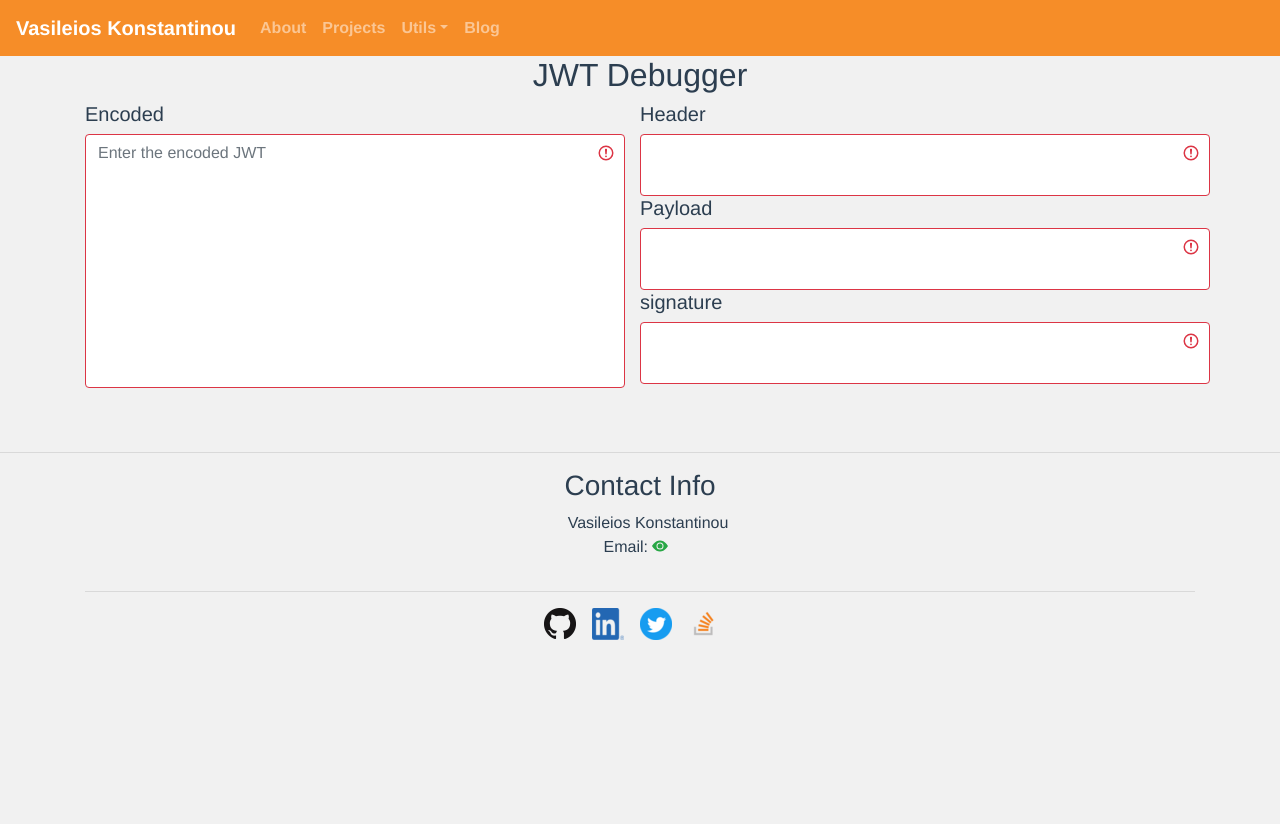
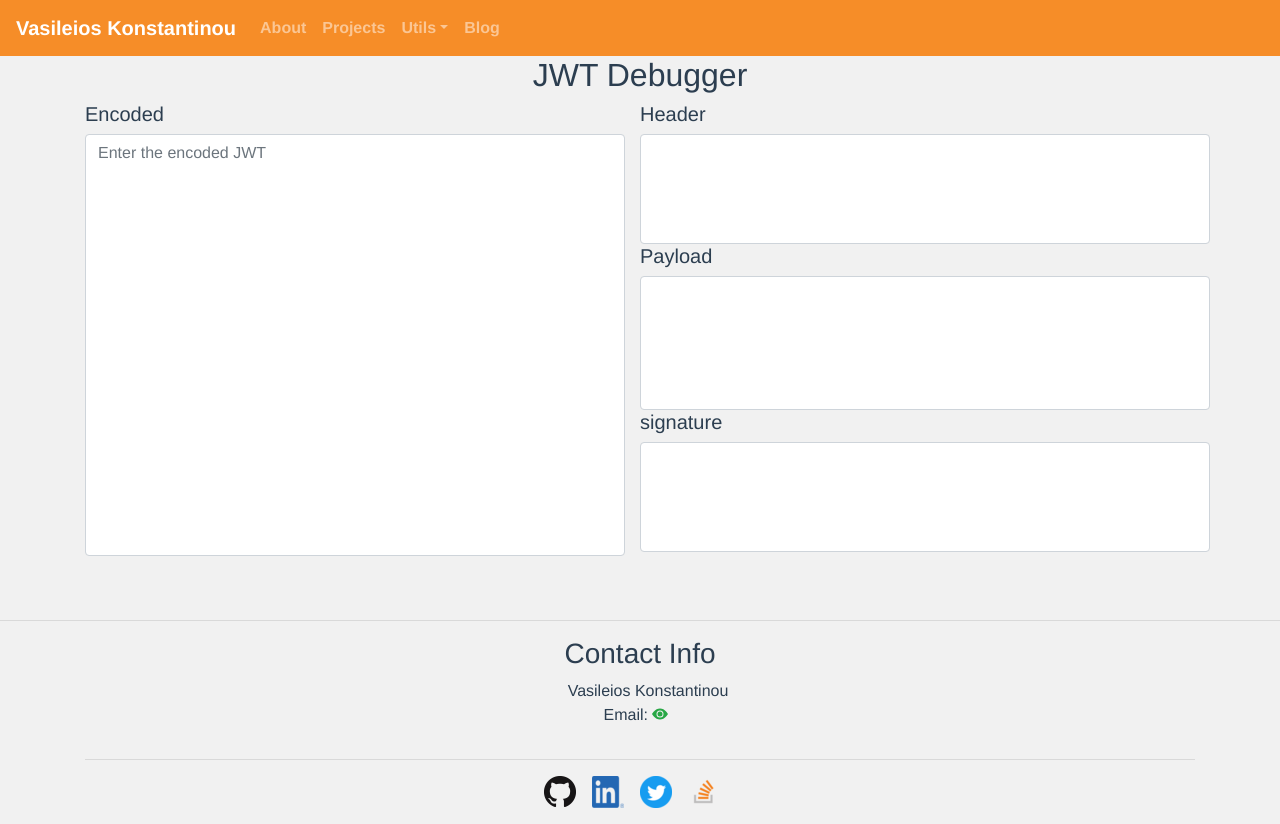
Before and after one commit to billk97/personal-page, a Vue app: page /utils/jwt in a window 1280 px wide. Before the commit the page ends 800 px from the top, so only its background shows below. Built offline with nearby package versions, Linux system fonts and the light colour scheme.

Commit message:
add parsing capabillities in jwt decode

```diff
--- a/package.json
+++ b/package.json
@@ -23,6 +23,7 @@
     "core-js": "^3.6.5",
     "crypto-js": "^4.0.0",
     "i18n": "^0.13.2",
+    "jwt-decode": "^3.1.2",
     "vue": "^2.6.12",
     "vue-i18n": "^8.22.4",
     "vue-router": "^3.5.1"
--- a/src/components/NavBar.vue
+++ b/src/components/NavBar.vue
@@ -1,6 +1,6 @@
 <template>
     <b-navbar toggleable="lg" type="dark" style="background-color: #f68d28; font-weight: bold;">
-        <b-navbar-brand href="#">Vasileios Konstantinou</b-navbar-brand>
+        <b-navbar-brand href="/">Vasileios Konstantinou</b-navbar-brand>
         <b-navbar-toggle target="nav-collapse" />
         <b-collapse id="nav-collapse" is-nav>
             <b-navbar-nav>
--- a/src/components/routes/JwtRoute.vue
+++ b/src/components/routes/JwtRoute.vue
@@ -6,11 +6,13 @@
                 <h5 style="text-align: left">Encoded</h5>
                 <b-form-textarea
                     id="plain-text"
+                    ref="encodedJwt"
                     v-model="encodedJwt"
                     placeholder="Enter the encoded JWT"
                     no-resize
-                    rows="10"
-                    :state="encodedJwt.length > 0"
+                    rows="17"
+                    :state="invalidEncodedJwt"
+                    @update="parseJwt()"
                 />
             </b-col>
             <b-col>
@@ -20,7 +22,8 @@
                         id="plain-text"
                         v-model="jwtHeader"
                         no-resize
-                        :state="jwtHeader.length > 0"
+                        :rows="4"
+                        style="color: #d62d2d"
                     />
                 </b-row>
                 <b-row>
@@ -29,7 +32,8 @@
                         id="plain-text"
                         v-model="jwtPayload"
                         no-resize
-                        :state="jwtPayload.length > 0"
+                        :rows="5"
+                        style="color: rgb(146 23 122);"
                     />
                 </b-row>
                 <b-row>
@@ -38,15 +42,18 @@
                         id="plain-text"
                         v-model="jwtSignature"
                         no-resize
-                        :state="jwtSignature.length > 0"
+                        :rows="4"
+                        style="color: #3ba045"
                     />
                 </b-row>
             </b-col>
         </b-row>
+        <b-alert variant="danger" :show="invalidEncodedJwt === false" class="mt-3"> {{ errorMessage }} </b-alert>
     </b-container>
 </template>
 
 <script>
+    import jwtDecode from 'jwt-decode'
     export default {
         name: "JwtRoute",
         data() {
@@ -54,11 +61,27 @@
                 encodedJwt: '',
                 jwtHeader: '',
                 jwtPayload: '',
-                jwtSignature: ''
+                jwtSignature: '',
+                invalidEncodedJwt: null,
+                errorMessage: ''
             }
         },
-        watch: {
-
+        methods: {
+            parseJwt() {
+                try {
+                    jwtDecode(this.encodedJwt)
+                    this.invalidEncodedJwt = true
+                    this.errorMessage = ''
+                }
+                catch (err) {
+                    this.invalidEncodedJwt = false
+                    this.errorMessage = 'Token is invalid cannot be parsed'
+                    return
+                }
+                this.jwtPayload = JSON.stringify(jwtDecode(this.encodedJwt), null, 2)
+                this.jwtHeader = JSON.stringify(jwtDecode(this.encodedJwt, {header: true}), null, 2)
+                this.jwtSignature = this.encodedJwt.split('.')[2]
+            }
         }
     }
 </script>
```
Also changed, not shown: 1 other file (tests, documents, lock files or other folders).
